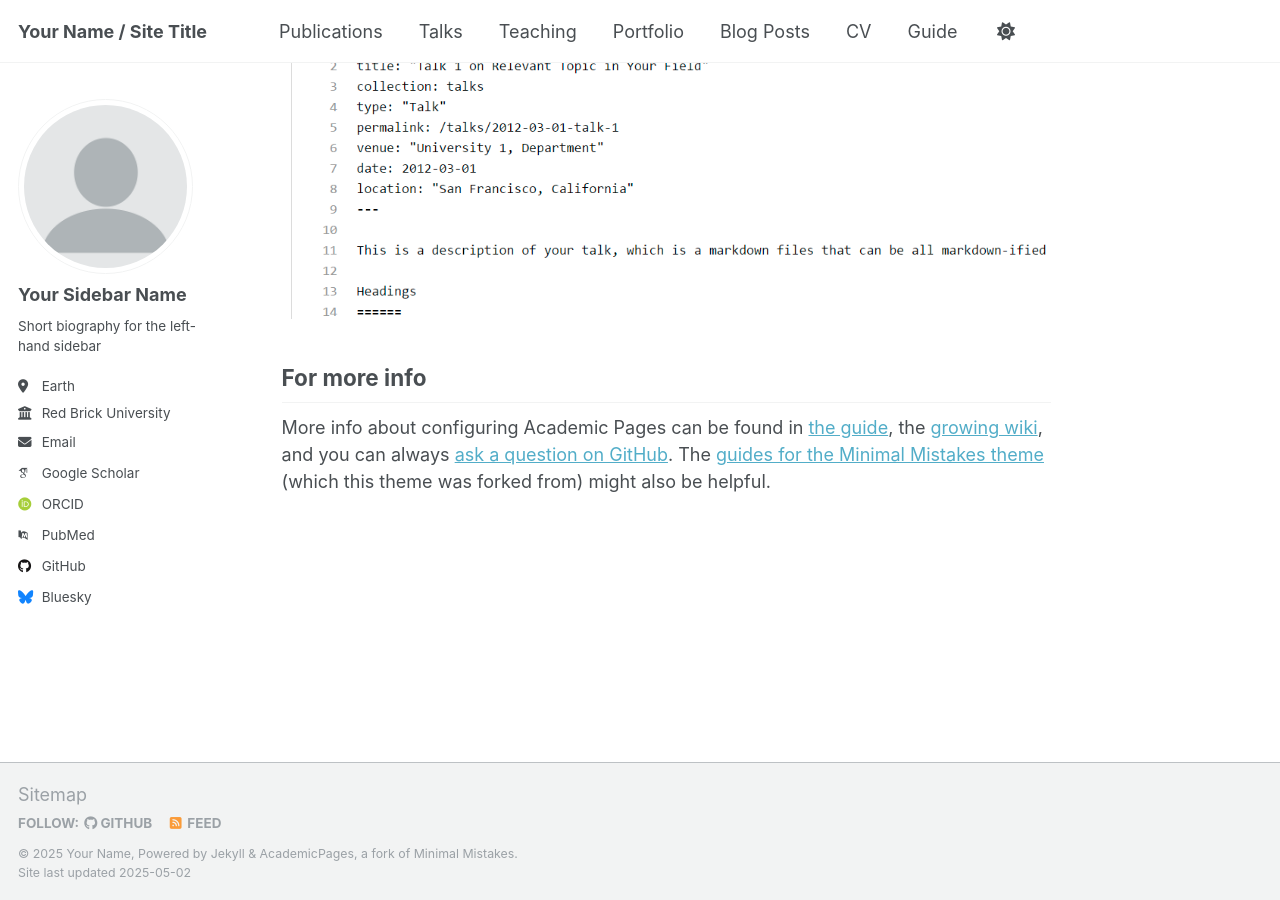
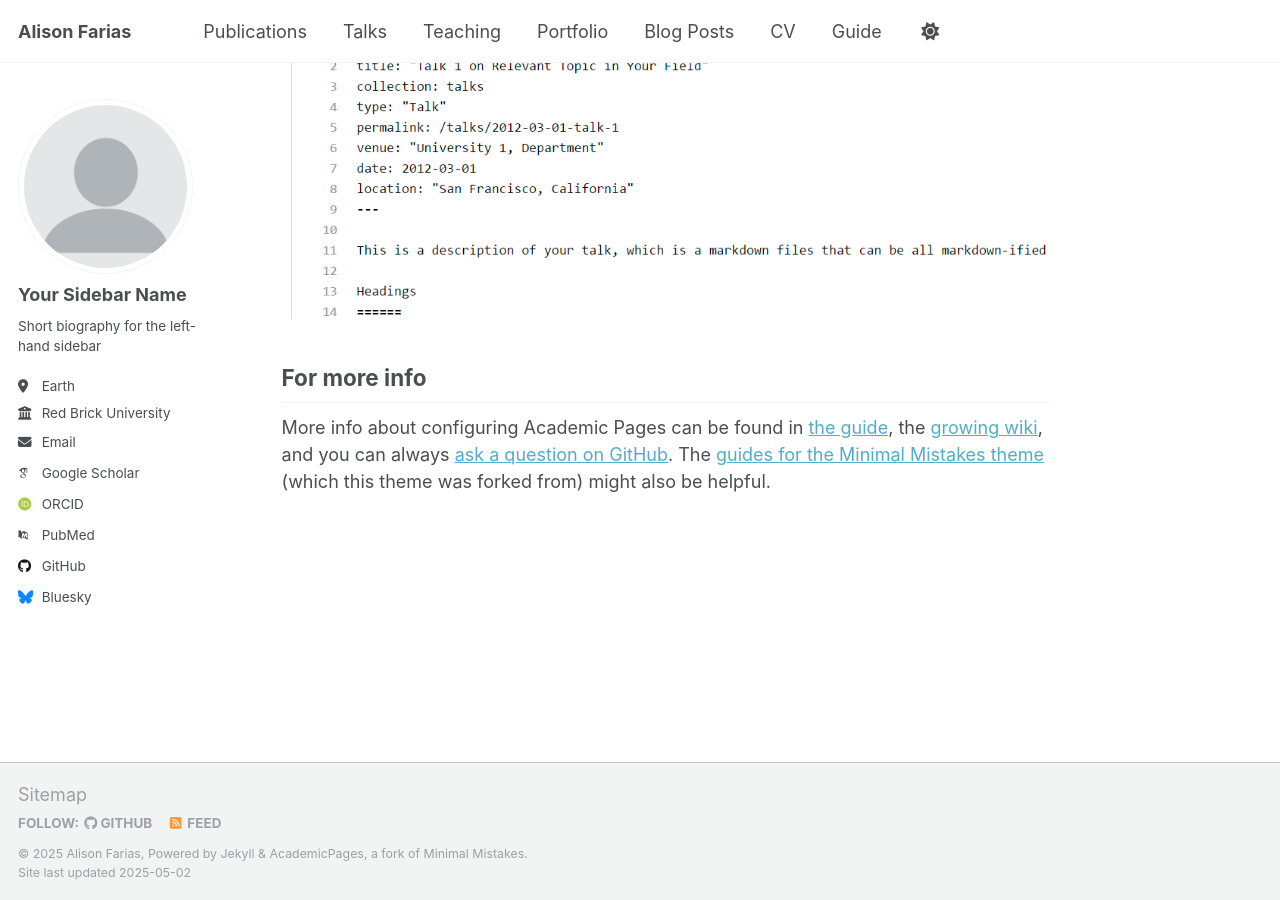
Before and after one commit to AlisonFarias/AlisonFarias.github.io, a Jekyll site: the page built from _pages/about.md, in a window 1280 px wide and 900 px high, scrolled down 2636 px. Built offline with Jekyll 4.4.1, drawn with Linux system fonts in a browser that asks for light colours; some web fonts are replaced.

Commit message:
Update _config.yml
add my info to config file

```diff
--- a/_config.yml
+++ b/_config.yml
@@ -9,13 +9,13 @@
 # Basic Site Settings
 locale                   : "en-US"
 site_theme               : "default"
-title                    : "Your Name / Site Title"
+title                    : "Alison Farias"
 title_separator          : "-"
-name                     : &name "Your Name"
+name                     : &name "Alison Farias"
 description              : &description "personal description"
-url                      : https://academicpages.github.io # the base hostname & protocol for your site e.g. "https://[your GitHub username].github.io" or if you already have some other page hosted on Github then use "https://[your GitHub username].github.io/[Your Repo Name]"
+url                      : https://AlisonFarias.github.io # the base hostname & protocol for your site e.g. "https://[your GitHub username].github.io" or if you already have some other page hosted on Github then use "https://[your GitHub username].github.io/[Your Repo Name]"
 baseurl                  : "" # the subpath of your site, e.g. "/blog"
-repository               : "academicpages/academicpages.github.io"
+repository               : "AlisonFarias/AlisonFarias.github.io"
 
 # Site Author - The following control what appear as part of the author content on the side bar.
 #               If a field is blank the icon and link will not appear, otherwise it will be shown.
```
